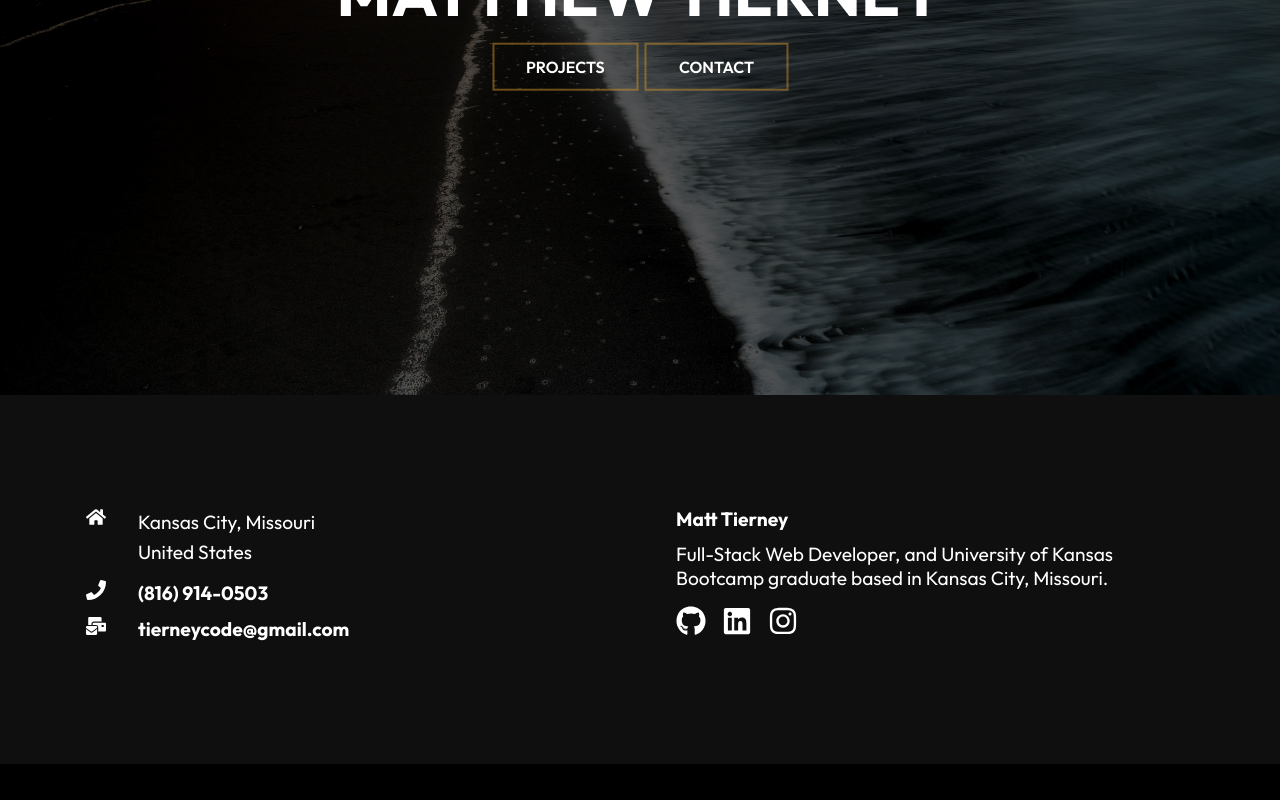
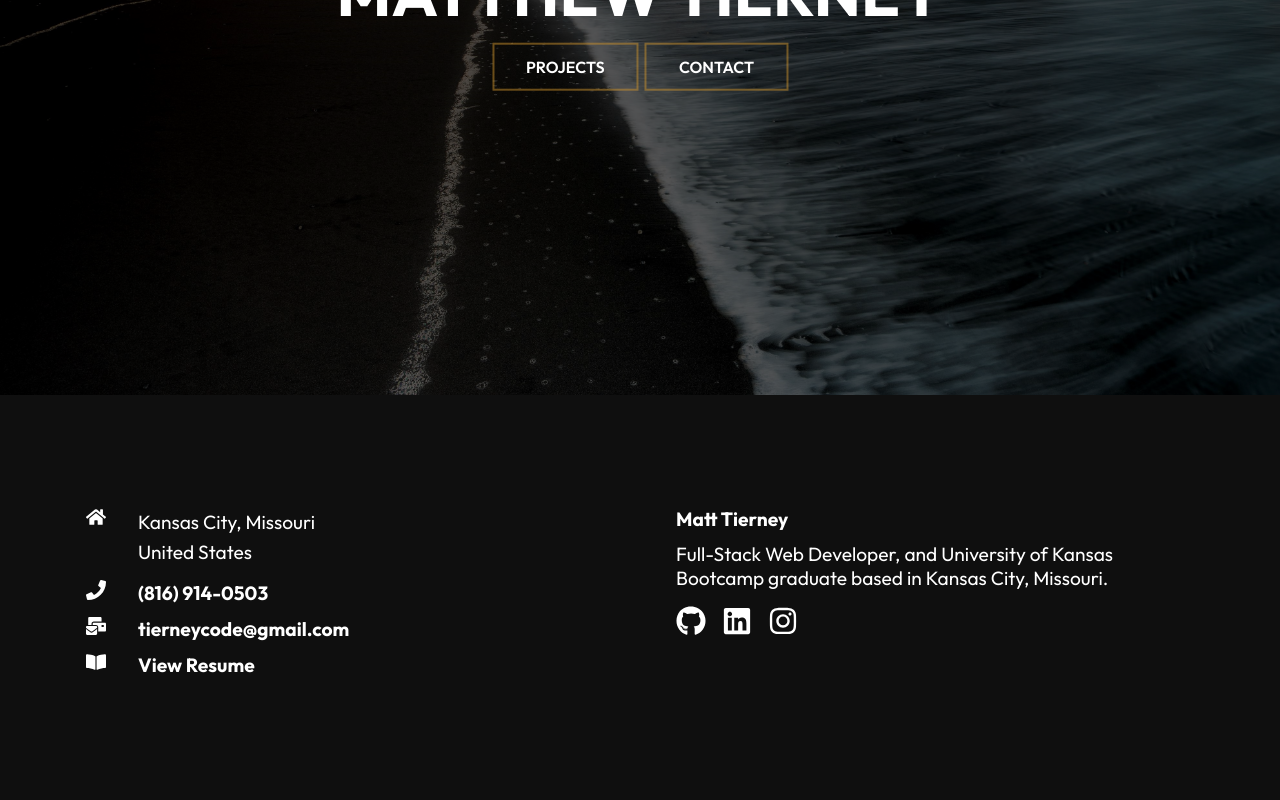
Before and after one commit to Tierney7/port-tierney, a React (Create React App) app: page / in a window 1280 px wide. Shown: the part 405-1205 px from the top of the page. Before the commit the page ends 1169 px from the top, so only its background shows below. Built offline with nearby package versions, Linux system fonts and the light colour scheme.

Commit message:
final copy for now

```diff
--- a/src/components/Footer.js
+++ b/src/components/Footer.js
@@ -1,6 +1,6 @@
 import "./FooterStyles.css"
 import React from 'react'
-import { FaHome, FaPhone, FaMailBulk, FaGithub, FaLinkedin, FaInstagram, } from "react-icons/fa";
+import { FaHome, FaPhone, FaMailBulk, FaGithub, FaLinkedin, FaInstagram, FaBookOpen, } from "react-icons/fa";
 
 
 const footer = () => {
@@ -22,16 +22,28 @@ const footer = () => {
         <div className="email">
             <h4><FaMailBulk size={20} style={{ color: "#fff", marginRight: "2rem" }}/>tierneycode@gmail.com</h4>
         </div>
+        <div className="resume">
+          <a href="https://docs.google.com/document/d/1EQIT-5I_wqwy8EERw-OWgSn1mOfJyc2RZ--1mjKnqv0/edit?usp=sharing">
+            <h4><FaBookOpen size={20} style={{ color: "#fff", marginRight: "2rem" }}/>View Resume</h4>
+        </a>
         </div>
+        </div>
+
+
 
         <div className="right">
             <h4>Matt Tierney</h4>
             <p>Full-Stack Web Developer, and University of Kansas Bootcamp graduate based in Kansas City, Missouri.</p>
             <div className="social">
-
+            <a href="https://github.com/Tierney7">
             <FaGithub size={30} style={{ color: "#fff", marginRight: "1rem" }}/>
+            </a>
+            <a href="https://www.linkedin.com/in/tierneycode/">
             <FaLinkedin size={30} style={{ color: "#fff", marginRight: "1rem" }}/>
+            </a>
+            <a href="https://www.instagram.com/tierneyssmokedgoods/">
             <FaInstagram size={30} style={{ color: "#fff", marginRight: "1rem" }}/>
+            </a>
             </div>
         </div>
       </div>
--- a/src/components/FooterStyles.css
+++ b/src/components/FooterStyles.css
@@ -41,6 +41,8 @@
         margin-top: 1rem;
      }
 
+
+
      h4{
         font-size: 1.2rem;
         padding-bottom: 0.7rem;
```
